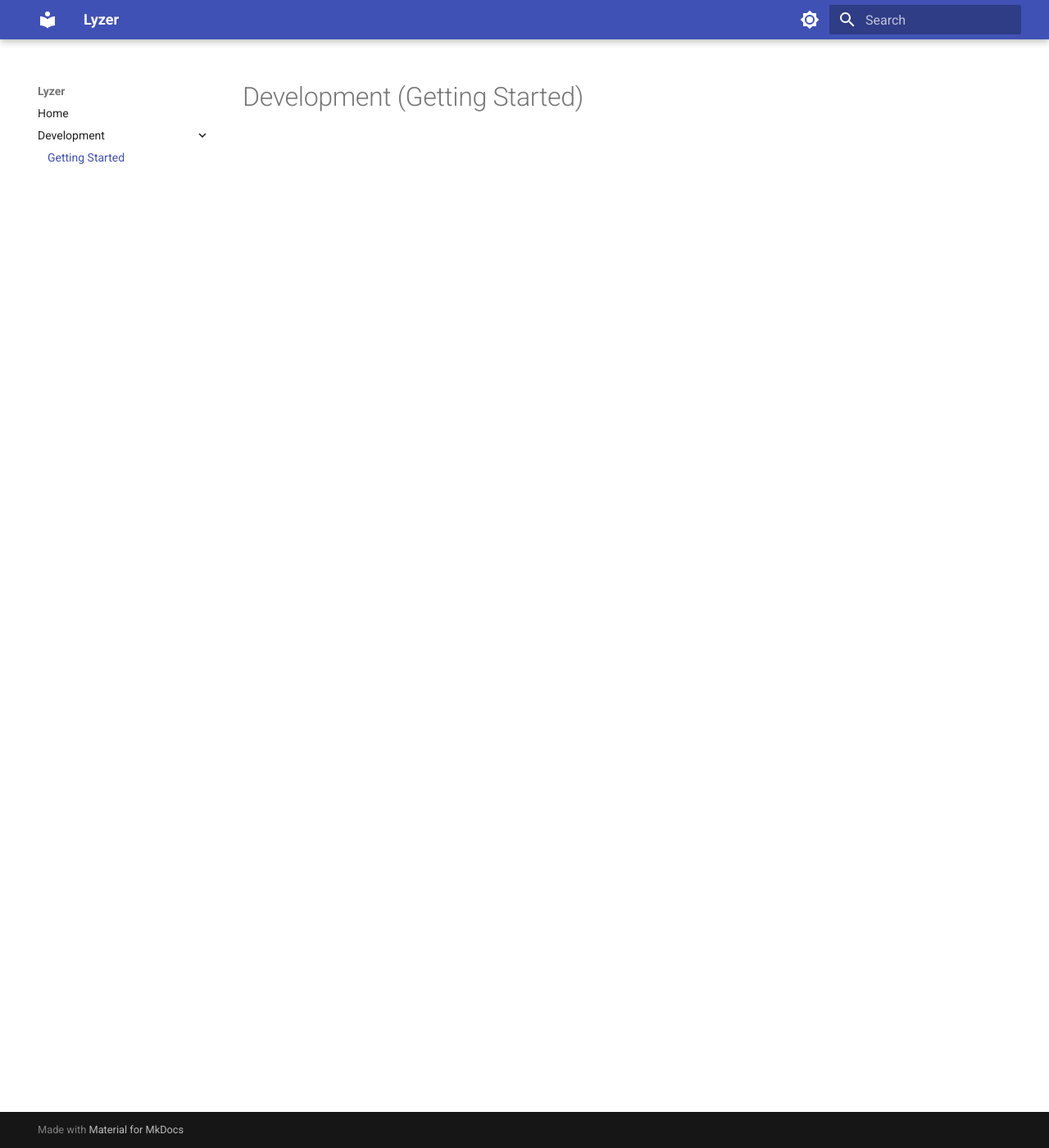
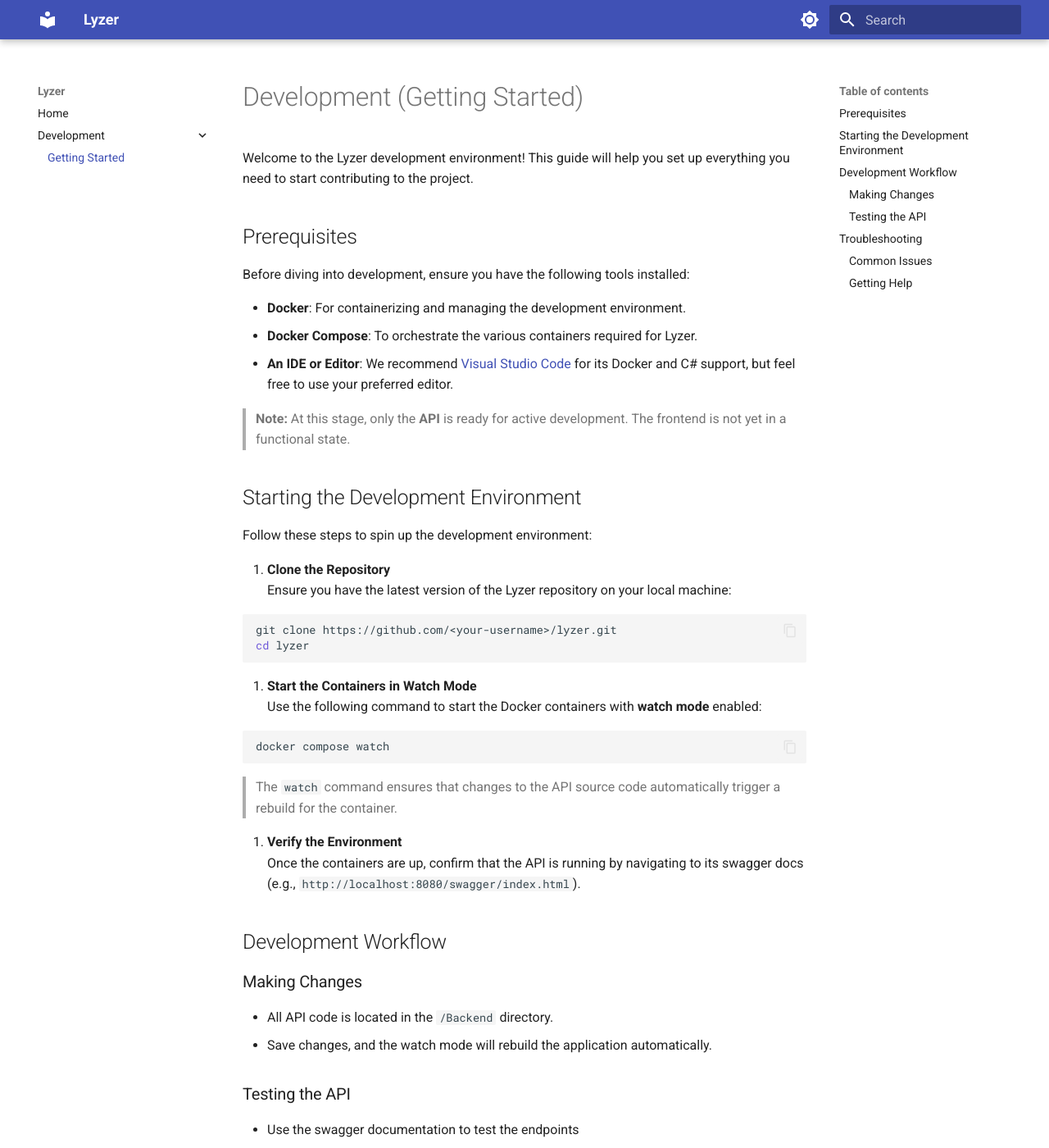
Before and after one commit to Evanlab02/Lyzer, an MkDocs documentation site: the page built from Docs/docs/dev/index.md, in a window 1280 px wide and 1400 px high. Shown: the whole window at 82% size. Built offline with MkDocs 1.6.1 and Material for MkDocs 9.7.7, drawn with Linux system fonts in a browser that asks for light colours; some of the changed text lies outside the part shown.

Commit message:
chore: Add some documentation

````diff
--- a/Docs/docs/dev/index.md
+++ b/Docs/docs/dev/index.md
@@ -1 +1,59 @@
 # Development (Getting Started)
+
+Welcome to the Lyzer development environment! This guide will help you set up everything you need to start contributing to the project.
+
+## Prerequisites
+
+Before diving into development, ensure you have the following tools installed:
+
+- **Docker**: For containerizing and managing the development environment.
+- **Docker Compose**: To orchestrate the various containers required for Lyzer.
+- **An IDE or Editor**: We recommend [Visual Studio Code](https://code.visualstudio.com/) for its Docker and C# support, but feel free to use your preferred editor.
+
+> **Note:** At this stage, only the **API** is ready for active development. The frontend is not yet in a functional state.
+
+## Starting the Development Environment
+
+Follow these steps to spin up the development environment:
+
+1. **Clone the Repository**
+   Ensure you have the latest version of the Lyzer repository on your local machine:
+
+   ```bash
+   git clone https://github.com/<your-username>/lyzer.git
+   cd lyzer
+   ```
+
+2. **Start the Containers in Watch Mode**
+   Use the following command to start the Docker containers with **watch mode** enabled:
+
+   ```bash
+   docker compose watch
+   ```
+
+   > The `watch` command ensures that changes to the API source code automatically trigger a rebuild for the container.
+
+3. **Verify the Environment**
+   Once the containers are up, confirm that the API is running by navigating to its swagger docs (e.g., `http://localhost:8080/swagger/index.html`).
+
+## Development Workflow
+
+### Making Changes
+
+- All API code is located in the `/Backend` directory.
+- Save changes, and the watch mode will rebuild the application automatically.
+
+### Testing the API
+
+- Use the swagger documentation to test the endpoints
+- Or Use tools like [Postman](https://www.postman.com/) or [cURL](https://curl.se/) to test API endpoints.
+
+## Troubleshooting
+
+### Common Issues
+
+- **Port Conflicts**: Ensure no other services are running on the same ports used by Lyzer.
+
+### Getting Help
+
+If you encounter issues that you can’t resolve, feel free to open an issue in the GitHub repository or reach out to the project maintainers.
````
Also changed, not shown: Docs/docs/index.md (+33 -1 lines).
